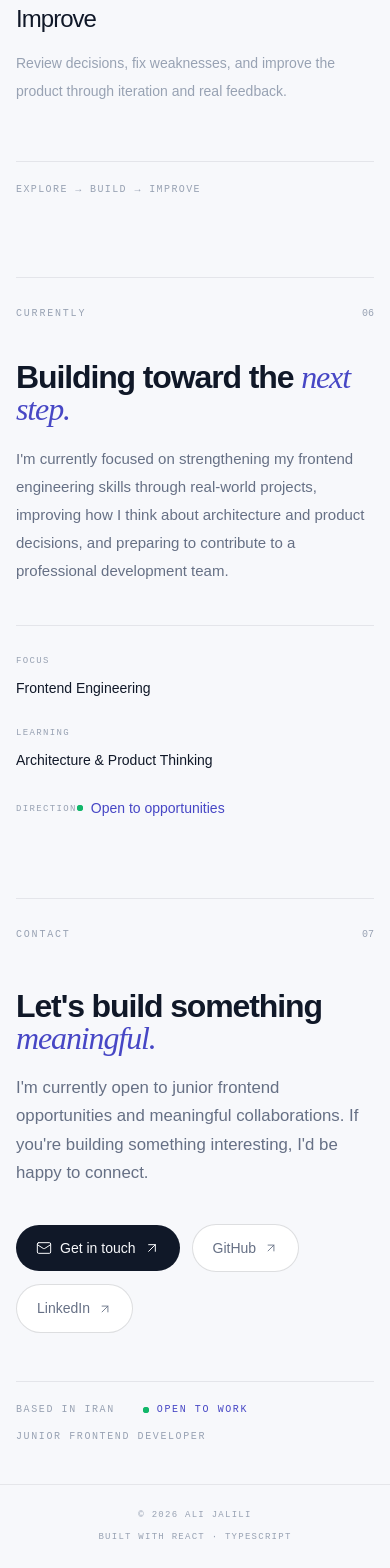
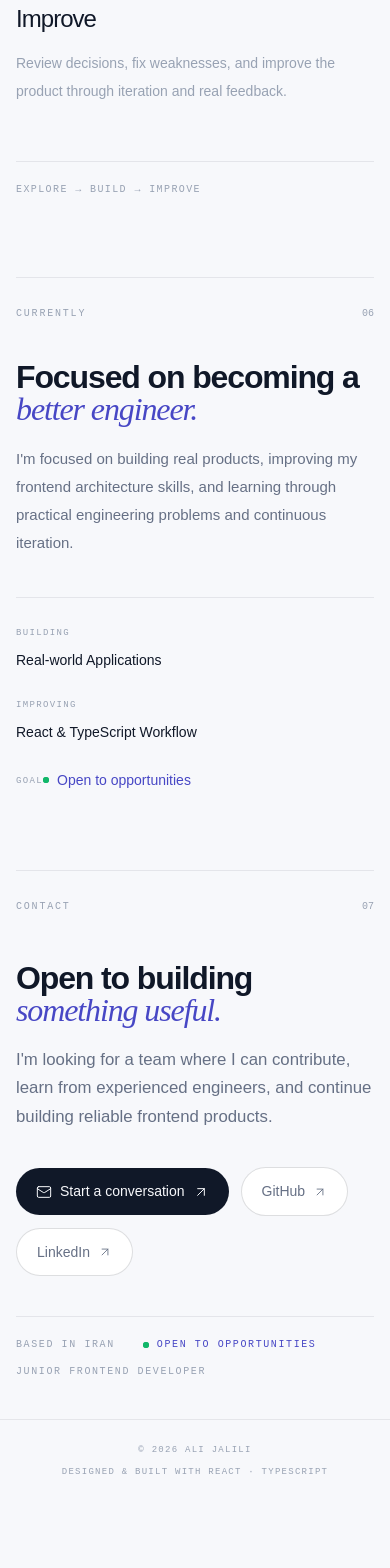
Before and after one commit to Ali-jalili/Personal-Portfolio, a React (Vite) app: page / in a window 390 px wide. Shown: the part 5286-6854 px from the top of the page. After the commit the page ends 6789 px from the top, so only its background shows below. Built offline with nearby package versions, Linux system fonts and the light colour scheme.

Commit message:
refactor: refine section copy and cleanup components
- Remove unused Three.js hero ambient component
- Update navigation labels and action wording
- Refine contact and currently section copy
- Adjust footer credit text and formatting

```diff
--- a/src/components/common/Footer.tsx
+++ b/src/components/common/Footer.tsx
@@ -5,13 +5,39 @@ function Footer() {
 
   return (
     <footer className="border-t border-[var(--line)] py-6">
-      <div className="container flex flex-col items-center justify-between gap-2 sm:flex-row">
-        <p className="font-mono text-[9px] uppercase tracking-[0.14em] text-[var(--ink-faint)]">
+      <div
+        className="
+          container
+          flex
+          flex-col
+          items-center
+          justify-between
+          gap-2
+          sm:flex-row
+        "
+      >
+        <p
+          className="
+            font-mono
+            text-[9px]
+            uppercase
+            tracking-[0.14em]
+            text-[var(--ink-faint)]
+          "
+        >
           © {year} Ali Jalili
         </p>
 
-        <p className="font-mono text-[9px] uppercase tracking-[0.14em] text-[var(--ink-faint)]">
-          Built with React · TypeScript
+        <p
+          className="
+            font-mono
+            text-[9px]
+            uppercase
+            tracking-[0.14em]
+            text-[var(--ink-faint)]
+          "
+        >
+          Designed & built with React · TypeScript
         </p>
       </div>
     </footer>
--- a/src/features/contact/Contact.tsx
+++ b/src/features/contact/Contact.tsx
@@ -1,6 +1,7 @@
 /** @format */
 
 import { motion } from "framer-motion";
+
 import { ArrowUpRight, Mail } from "lucide-react";
 
 const ease = [0.22, 1, 0.36, 1] as const;
@@ -29,49 +30,87 @@ function Contact() {
         >
           {/* Header */}
           <div className="flex items-center justify-between">
-            <span className="font-mono text-[10px] uppercase tracking-[0.18em] text-[var(--ink-faint)]">
+            <span
+              className="
+                font-mono
+                text-[10px]
+                uppercase
+                tracking-[0.18em]
+                text-[var(--ink-faint)]
+              "
+            >
               Contact
             </span>
 
-            <span className="font-mono text-[10px] text-[var(--ink-faint)]">
+            <span
+              className="
+                font-mono
+                text-[10px]
+                text-[var(--ink-faint)]
+              "
+            >
               07
             </span>
           </div>
 
           {/* Content */}
           <div className="mt-12 max-w-4xl">
-            <h2 className="text-heading text-[var(--ink)]">
-              Let&apos;s build something{" "}
-              <span className="serif-italic text-[var(--accent-strong)]">
-                meaningful.
+            <h2
+              className="
+                text-heading
+                text-[var(--ink)]
+              "
+            >
+              Open to building{" "}
+              <span
+                className="
+                  serif-italic
+                  text-[var(--accent-strong)]
+                "
+              >
+                something useful.
               </span>
             </h2>
 
-            <p className="mt-5 max-w-2xl text-lede text-[var(--ink-muted)]">
-              I&apos;m currently open to junior frontend opportunities and
-              meaningful collaborations. If you&apos;re building something
-              interesting, I&apos;d be happy to connect.
+            <p
+              className="
+                mt-5
+                max-w-2xl
+                text-lede
+                text-[var(--ink-muted)]
+              "
+            >
+              I&apos;m looking for a team where I can contribute, learn from
+              experienced engineers, and continue building reliable frontend
+              products.
             </p>
           </div>
 
           {/* Actions */}
           <div className="mt-9 flex flex-wrap items-center gap-3">
+            {/* Primary */}
             <a
               href="mailto:ali.jalili.dev@gmail.com"
               className="btn-primary group inline-flex items-center gap-2"
             >
               <Mail size={16} strokeWidth={1.5} aria-hidden="true" />
 
-              <span>Get in touch</span>
+              <span>Start a conversation</span>
 
               <ArrowUpRight
                 size={16}
                 strokeWidth={1.5}
                 aria-hidden="true"
-                className="transition-transform duration-200 group-hover:translate-x-0.5 group-hover:-translate-y-0.5"
+                className="
+                  transition-transform
+                  duration-200
+                  group-hover:translate-x-0.5
+                  group-hover:-translate-y-0.5
+                "
               />
             </a>
 
+            {/* Socials */}
             {socials.map((social) => (
               <a
                 key={social.label}
@@ -86,24 +125,66 @@ function Contact() {
                   size={14}
                   strokeWidth={1.5}
                   aria-hidden="true"
-                  className="transition-transform duration-200 group-hover:translate-x-0.5 group-hover:-translate-y-0.5"
+                  className="
+                    transition-transform
+                    duration-200
+                    group-hover:translate-x-0.5
+                    group-hover:-translate-y-0.5
+                  "
                 />
               </a>
             ))}
           </div>
 
           {/* Bottom info */}
-          <div className="mt-12 flex flex-wrap items-center gap-x-7 gap-y-3 border-t border-[var(--line)] pt-5">
-            <span className="font-mono text-[10px] uppercase tracking-[0.16em] text-[var(--ink-faint)]">
+          <div
+            className="
+              mt-10
+              flex
+              flex-wrap
+              items-center
+              gap-x-7
+              gap-y-3
+              border-t
+              border-[var(--line)]
+              pt-5
+            "
+          >
+            <span
+              className="
+                font-mono
+                text-[10px]
+                uppercase
+                tracking-[0.16em]
+                text-[var(--ink-faint)]
+              "
+            >
               Based in Iran
             </span>
 
             <span
               aria-hidden="true"
-              className="hidden h-3 w-px bg-[var(--line-strong)] sm:block"
+              className="
+                hidden
+                h-3
+                w-px
+                bg-[var(--line-strong)]
+                sm:block
+              "
             />
 
-            <span className="inline-flex items-center gap-2 font-mono text-[10px] uppercase tracking-[0.16em] text-[var(--accent-strong)]">
+            <span
+              className="
+                inline-flex
+                items-center
+                gap-2
+                font-mono
+                text-[10px]
+                uppercase
+                tracking-[0.16em]
+                text-[var(--accent-strong)]
+              "
+            >
               <span
                 aria-hidden="true"
                 className="
@@ -119,15 +200,29 @@ function Contact() {
                   before:bg-[var(--ok)]
                 "
               />
-              Open to Work
+              Open to opportunities
             </span>
 
             <span
               aria-hidden="true"
-              className="hidden h-3 w-px bg-[var(--line-strong)] sm:block"
+              className="
+                hidden
+                h-3
+                w-px
+                bg-[var(--line-strong)]
+                sm:block
+              "
             />
 
-            <span className="font-mono text-[10px] uppercase tracking-[0.16em] text-[var(--ink-faint)]">
+            <span
+              className="
+                font-mono
+                text-[10px]
+                uppercase
+                tracking-[0.16em]
+                text-[var(--ink-faint)]
+              "
+            >
               Junior Frontend Developer
             </span>
           </div>
--- a/src/features/currently/Currently.tsx
+++ b/src/features/currently/Currently.tsx
@@ -17,61 +17,154 @@ function Currently() {
         >
           {/* Header */}
           <div className="flex items-center justify-between">
-            <span className="font-mono text-[10px] uppercase tracking-[0.18em] text-[var(--ink-faint)]">
+            <span
+              className="
+                font-mono
+                text-[10px]
+                uppercase
+                tracking-[0.18em]
+                text-[var(--ink-faint)]
+              "
+            >
               Currently
             </span>
 
-            <span className="font-mono text-[10px] text-[var(--ink-faint)]">
+            <span
+              className="
+                font-mono
+                text-[10px]
+                text-[var(--ink-faint)]
+              "
+            >
               06
             </span>
           </div>
 
           {/* Content */}
           <div className="mt-10 max-w-3xl">
-            <h2 className="text-heading text-[var(--ink)]">
-              Building toward the{" "}
-              <span className="serif-italic text-[var(--accent-strong)]">
-                next step.
+            <h2
+              className="
+                text-heading
+                text-[var(--ink)]
+              "
+            >
+              Focused on becoming a{" "}
+              <span
+                className="
+                  serif-italic
+                  text-[var(--accent-strong)]
+                "
+              >
+                better engineer.
               </span>
             </h2>
 
-            <p className="mt-5 max-w-2xl text-[15px] leading-7 text-[var(--ink-muted)]">
-              I&apos;m currently focused on strengthening my frontend
-              engineering skills through real-world projects, improving how I
-              think about architecture and product decisions, and preparing to
-              contribute to a professional development team.
+            <p
+              className="
+                mt-5
+                max-w-2xl
+                text-[15px]
+                leading-7
+                text-[var(--ink-muted)]
+              "
+            >
+              I&apos;m focused on building real products, improving my frontend
+              architecture skills, and learning through practical engineering
+              problems and continuous iteration.
             </p>
           </div>
 
-          {/* Current focus */}
-          <div className="mt-10 border-t border-[var(--line)] pt-5">
-            <div className="grid gap-5 sm:grid-cols-3 sm:gap-8">
+          {/* Current Focus */}
+          <div
+            className="
+              mt-10
+              border-t
+              border-[var(--line)]
+              pt-5
+            "
+          >
+            <div
+              className="
+                grid
+                gap-5
+                sm:grid-cols-3
+                sm:gap-8
+              "
+            >
+              {/* Building */}
               <div>
-                <span className="font-mono text-[9px] uppercase tracking-[0.15em] text-[var(--ink-faint)]">
-                  Focus
+                <span
+                  className="
+                    font-mono
+                    text-[9px]
+                    uppercase
+                    tracking-[0.15em]
+                    text-[var(--ink-faint)]
+                  "
+                >
+                  Building
                 </span>
 
-                <p className="mt-2 text-sm text-[var(--ink)]">
-                  Frontend Engineering
+                <p
+                  className="
+                    mt-2
+                    text-sm
+                    text-[var(--ink)]
+                  "
+                >
+                  Real-world Applications
                 </p>
               </div>
 
+              {/* Improving */}
               <div>
-                <span className="font-mono text-[9px] uppercase tracking-[0.15em] text-[var(--ink-faint)]">
-                  Learning
+                <span
+                  className="
+                    font-mono
+                    text-[9px]
+                    uppercase
+                    tracking-[0.15em]
+                    text-[var(--ink-faint)]
+                  "
+                >
+                  Improving
                 </span>
 
-                <p className="mt-2 text-sm text-[var(--ink)]">
-                  Architecture &amp; Product Thinking
+                <p
+                  className="
+                    mt-2
+                    text-sm
+                    text-[var(--ink)]
+                  "
+                >
+                  React & TypeScript Workflow
                 </p>
               </div>
 
+              {/* Goal */}
               <div>
-                <span className="font-mono text-[9px] uppercase tracking-[0.15em] text-[var(--ink-faint)]">
-                  Direction
+                <span
+                  className="
+                    font-mono
+                    text-[9px]
+                    uppercase
+                    tracking-[0.15em]
+                    text-[var(--ink-faint)]
+                  "
+                >
+                  Goal
                 </span>
 
-                <p className="mt-2 inline-flex items-center gap-2 text-sm text-[var(--accent-strong)]">
+                <p
+                  className="
+                    mt-2
+                    inline-flex
+                    items-center
+                    gap-2
+                    text-sm
+                    text-[var(--accent-strong)]
+                  "
+                >
                   <span
                     aria-hidden="true"
                     className="
```
Also changed, not shown: src/components/common/HeroAmbient.tsx (deleted, +0 -282 lines), src/layouts/Navbar.tsx (+55 -23 lines).
